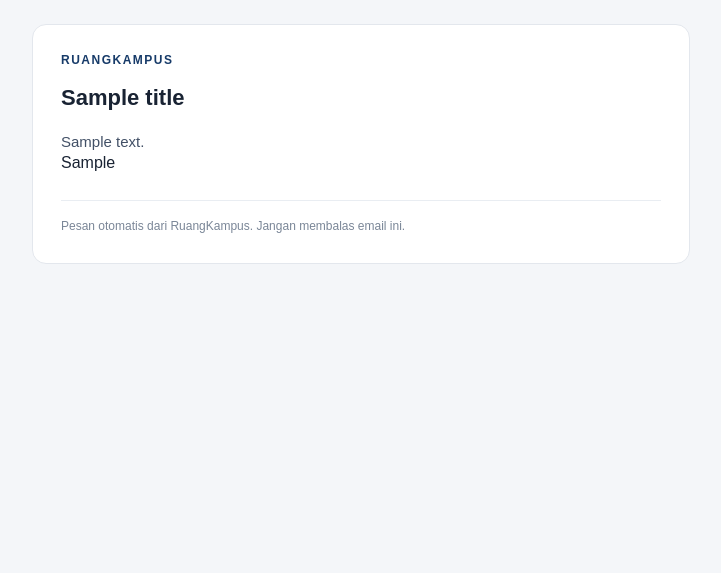
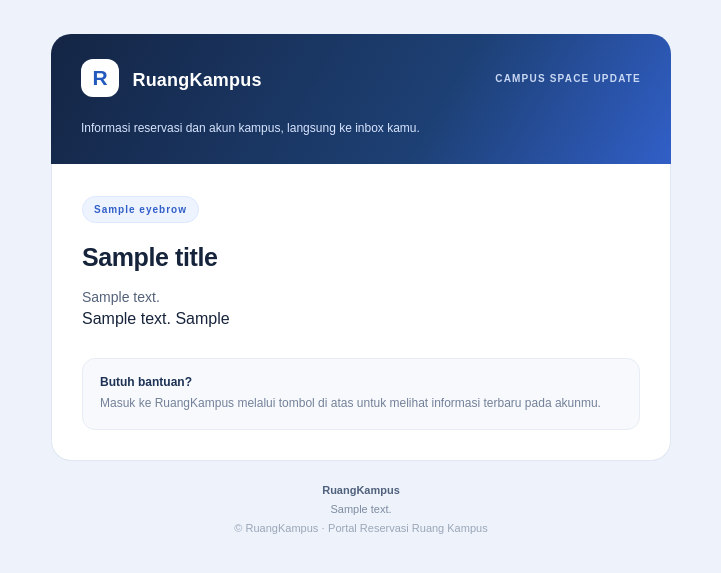
Before and after one commit to munggar/RuangKampus, a Python web app: template backend/src/ruangkampus/templates/email.html in a window 1280 px wide. Shown: the top 573 px of the page, without its empty margins (279-1000 px from the left). Run offline with Jinja, Linux system fonts and the light colour scheme; the template is opened without the code that fills it: most values are stand-ins (such as "Sample title", 1, 10 or a date in 2020).

Commit message:
Create polished transactional emails with destination links

```diff
--- a/backend/src/ruangkampus/templates/email.html
+++ b/backend/src/ruangkampus/templates/email.html
@@ -1,18 +1,54 @@
 <!doctype html>
-<html lang="en">
+<html lang="id">
   <head>
     <meta charset="utf-8">
     <meta name="viewport" content="width=device-width, initial-scale=1">
+    <meta name="x-apple-disable-message-reformatting">
     <title>{{ title }}</title>
   </head>
-  <body style="margin:0;padding:24px;background:#f4f6f9;color:#192333;font-family:Arial,Helvetica,sans-serif;">
-    <main style="max-width:600px;margin:0 auto;padding:28px;background:#ffffff;border:1px solid #e3e7ed;border-radius:14px;">
-      <p style="margin:0 0 16px;color:#173b69;font-size:12px;font-weight:bold;letter-spacing:1.5px;">RUANGKAMPUS</p>
-      <h1 style="margin:0 0 16px;font-size:22px;line-height:1.35;">{{ title }}</h1>
-      <p style="margin:0;color:#425066;font-size:15px;line-height:1.7;">{{ message_html }}</p>
-      {{ action_html }}
-      <hr style="margin:28px 0 16px;border:0;border-top:1px solid #e9edf2;">
-      <p style="margin:0;color:#7a8697;font-size:12px;line-height:1.5;">Pesan otomatis dari RuangKampus. Jangan membalas email ini.</p>
-    </main>
+  <body style="margin:0;padding:0;background:#eef3fb;color:#17243b;font-family:Arial,Helvetica,sans-serif;">
+    <div style="display:none;max-height:0;overflow:hidden;opacity:0;color:transparent;">{{ preheader }}</div>
+    <table role="presentation" width="100%" cellpadding="0" cellspacing="0" border="0" style="background:#eef3fb;">
+      <tr>
+        <td align="center" style="padding:34px 14px;">
+          <table role="presentation" width="100%" cellpadding="0" cellspacing="0" border="0" style="max-width:620px;">
+            <tr>
+              <td style="padding:25px 30px 27px;background:#142544;background-image:linear-gradient(120deg,#142544 0%,#1d4074 62%,#315fc7 100%);border-radius:20px 20px 0 0;">
+                <table role="presentation" width="100%" cellpadding="0" cellspacing="0" border="0">
+                  <tr>
+                    <td valign="middle">
+                      <span style="display:inline-block;width:38px;height:38px;line-height:38px;text-align:center;background:#ffffff;border-radius:12px;color:#2459bd;font-size:21px;font-weight:900;">R</span>
+                      <span style="display:inline-block;margin-left:9px;vertical-align:middle;color:#ffffff;font-size:18px;font-weight:800;letter-spacing:.2px;">RuangKampus</span>
+                    </td>
+                    <td align="right" valign="middle" style="color:#c9d8f4;font-size:10px;font-weight:700;letter-spacing:1.2px;">CAMPUS SPACE UPDATE</td>
+                  </tr>
+                </table>
+                <div style="margin-top:22px;color:#d8e5ff;font-size:12px;line-height:1.5;">Informasi reservasi dan akun kampus, langsung ke inbox kamu.</div>
+              </td>
+            </tr>
+            <tr>
+              <td style="padding:32px 30px 30px;background:#ffffff;border:1px solid #e0e7f2;border-top:0;border-radius:0 0 20px 20px;">
+                <div style="display:inline-block;padding:7px 11px;background:#eef4ff;border:1px solid #dce8ff;border-radius:999px;color:#315fc7;font-size:10px;font-weight:800;letter-spacing:1px;">{{ eyebrow }}</div>
+                <h1 style="margin:18px 0 12px;color:#15233b;font-size:25px;line-height:1.28;letter-spacing:-.4px;">{{ title }}</h1>
+                <div style="color:#53627a;font-size:14px;line-height:1.8;">{{ message_html }}</div>
+                {{ details_html }}
+                {{ action_html }}
+                <div style="margin-top:30px;padding:16px 17px;background:#f7f9fd;border:1px solid #e8edf5;border-radius:13px;">
+                  <div style="color:#1c3154;font-size:12px;font-weight:800;margin-bottom:5px;">Butuh bantuan?</div>
+                  <div style="color:#738198;font-size:12px;line-height:1.6;">Masuk ke RuangKampus melalui tombol di atas untuk melihat informasi terbaru pada akunmu.</div>
+                </div>
+              </td>
+            </tr>
+            <tr>
+              <td align="center" style="padding:20px 18px 0;color:#7d8ba1;font-size:11px;line-height:1.7;">
+                <strong style="color:#50617c;">RuangKampus</strong><br>
+                {{ footer_note }}<br>
+                <span style="color:#9aa6b8;">© RuangKampus · Portal Reservasi Ruang Kampus</span>
+              </td>
+            </tr>
+          </table>
+        </td>
+      </tr>
+    </table>
   </body>
 </html>
```
